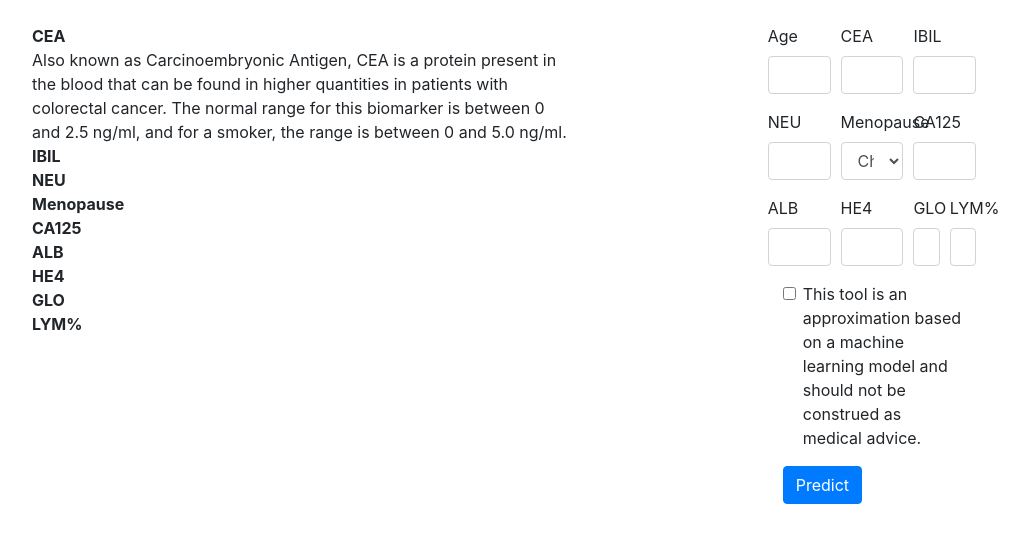
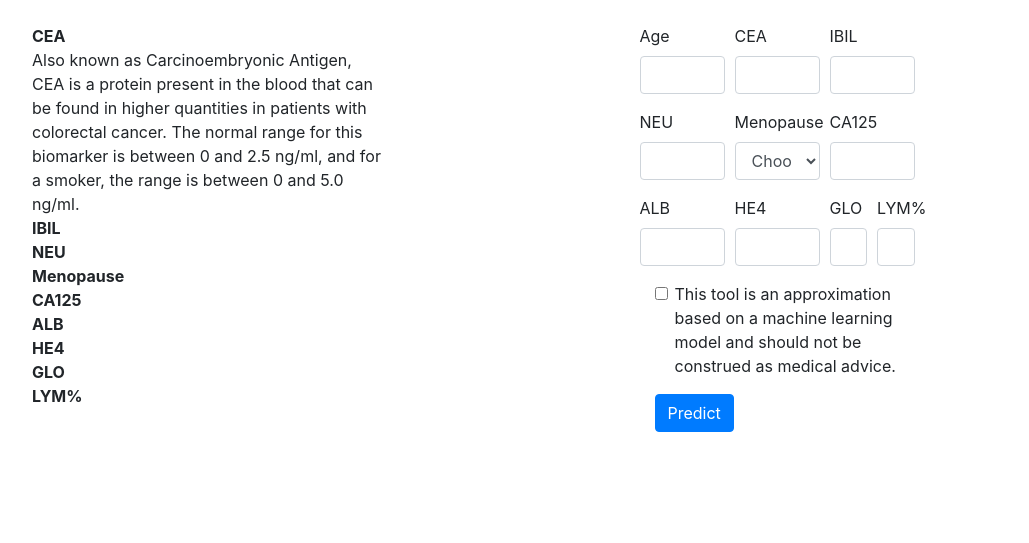
Before and after one commit to rxd321/ovarify, a Flask app: page / in a window 1280 px wide. Shown: the top 543 px of the page, without its empty margins (53-1082 px from the left). Run offline with Flask 2, Linux system fonts and the light colour scheme; parts of the project's set-up code (start-up, migrations or seed data) failed here and were passed over; some libraries are stand-ins or nearby versions.

Commit message:
Add files via upload

```diff
--- a/templates/index.html
+++ b/templates/index.html
@@ -24,7 +24,7 @@
 
         <div class="container">
           <div class="row">
-            <div class="col" name="col1">
+            <div class="col-md-4" name="col1">
                 <div class="container">
                   <div class="row">
                   <b>CEA</b>
@@ -73,7 +73,7 @@
                   </div>
                 </div>
             </div>
-            <div class="col" name="col2">
+            <div class="col-md-8" name="col2">
                 <div class="container">
                     <!-- Use the action attribute to call the 'main' function -->
                     <form action="{{ url_for('main') }}" method="POST">
```
